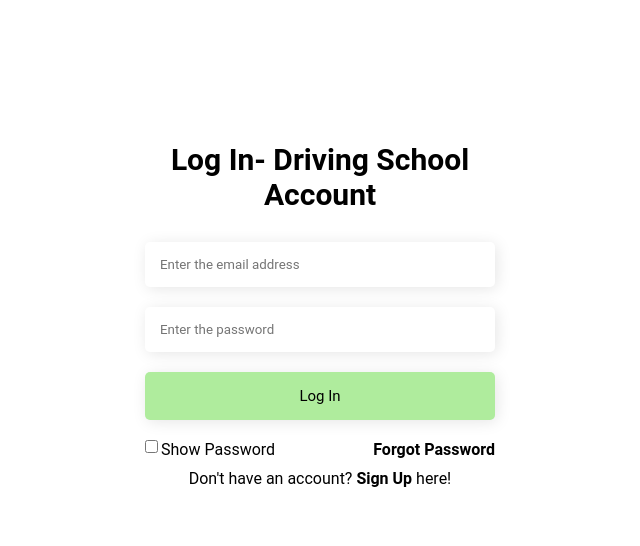
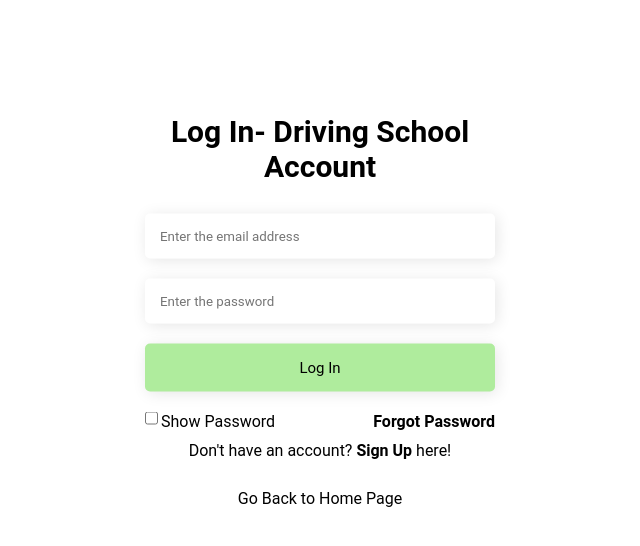
Before and after one commit to saputhebeast/identity-issuing-service, a PHP site: page /php/driving-school-login.php in a window 1280 px wide. Shown: the top 546 px of the page, without its empty margins (320-960 px from the left). Run offline with PHP 8.4, Linux system fonts and the light colour scheme.

Commit message:
added new link

```diff
--- a/css/driving-school-dashboard.css
+++ b/css/driving-school-dashboard.css
@@ -66,6 +66,7 @@ i{
     color: #5582d6;
 }
 
+/* underline animation */
 
 .underline-animation {
     display: inline-block;
--- a/php/driving-school-login.php
+++ b/php/driving-school-login.php
@@ -33,6 +33,10 @@
 		<section class = "third-row">
 			<p>Don't have an account? <a class = "main-page-links" href = "./driving-school-sign-up.php">Sign Up</a> here!</p>
 		</section>
+
+		<section class = "fourth-row">
+			<a class="a-btn" href="../index.html">Go Back to Home Page</a>
+		</section>
 	</div>
 
 	<script src = "../js/driving-school-login.js"></script>
```
